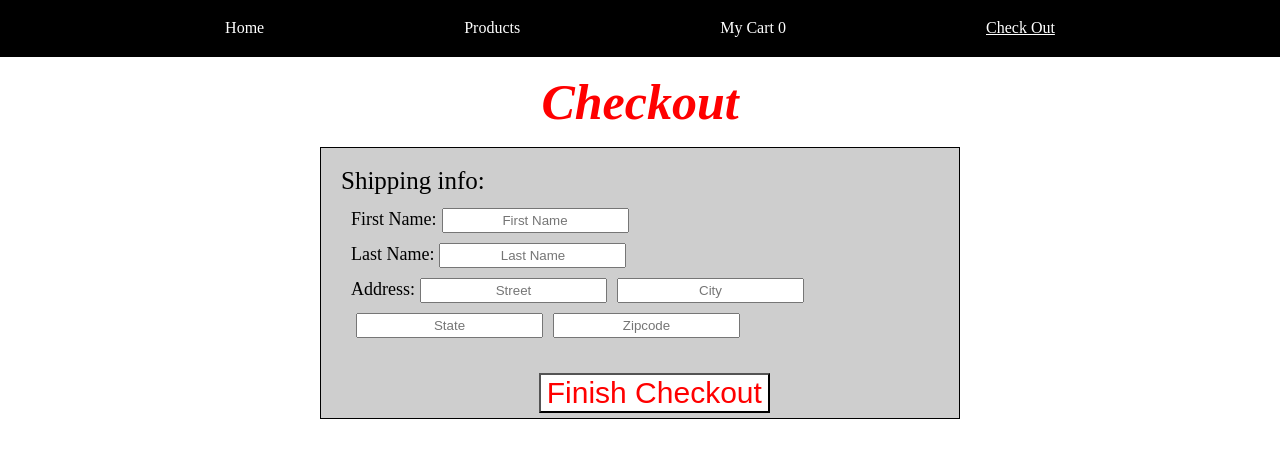
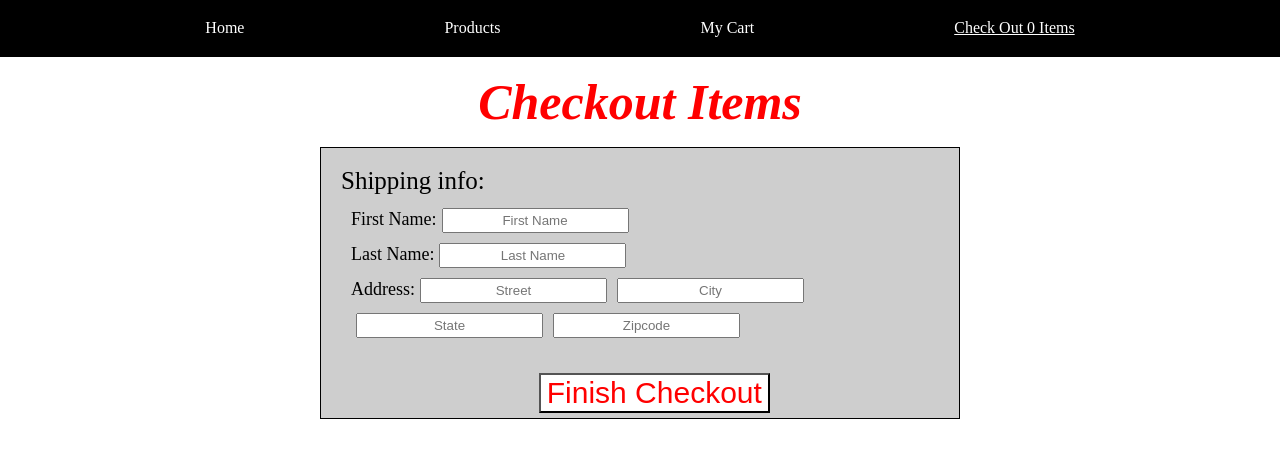
Before and after one commit to NickMo91/ecommerce, a React app: page /Checkout in a window 1280 px wide. Shown: the top 458 px of the page. Built offline with nearby package versions, Linux system fonts and the light colour scheme.

Commit message:
implement redux

```diff
--- a/src/App.jsx
+++ b/src/App.jsx
@@ -1,11 +1,10 @@
 import "./App.scss";
 import React from "react";
-import PRODUCTS from "json/products.json";
 import { BrowserRouter, Switch, Route } from "react-router-dom";
 import { createStore, applyMiddleware } from "redux";
 import { Provider } from "react-redux";
 import reduxThunk from "redux-thunk";
-import reducers from "./reducers";
+import reducers from "reducers";
 import Navigation from "components/Navigation";
 import Home from "pages/Home";
 import FourOhFour from "pages/404";
@@ -15,11 +14,10 @@ import Product from "pages/Product";
 import CheckOut from "pages/Checkout";
 import Item from "pages/Item";
 
-const store = createStore(reducers);
+const store = createStore(reducers, applyMiddleware(reduxThunk));
 
 class App extends React.Component {
 	state = {
-		product: PRODUCTS,
 		cart: [],
 		cartCount: 0,
 	};
@@ -31,7 +29,7 @@ class App extends React.Component {
 	}
 
 	_handleAdd = (itemId) => {
-		const { product, cart } = this.state;
+		const { products, cart } = this.state;
 		this.setState({
 			cart: [...cart, this._getProduct(itemId)],
 			cartCount: cart.length + 1,
@@ -39,7 +37,7 @@ class App extends React.Component {
 	};
 
 	render() {
-		const { product, cart, cartCount } = this.state;
+		const { products, cart, cartCount } = this.state;
 		return (
 			<Provider store={store}>
 				<BrowserRouter>
@@ -57,14 +55,7 @@ class App extends React.Component {
 							}}
 							/>
 							<Route exact path="/success" component={Success}/>
-							<Route exact path="/product" render={(props) => {
-								return (
-									<Product {...props}
-										product={product}
-									/>
-								);
-							}}
-							/>
+							<Route exact path="/product" component={Product}/>
 							<Route exact path="/item/:itemId" render={(props) => {
 								return (
 									<Item
--- /dev/null
+++ b/src/actions/products.js
@@ -0,0 +1,20 @@
+import PRODUCTS from "json/products.json";
+
+export function getProducts() {
+	return {
+		type: "GET_ALL_PRODUCTS",
+		products: PRODUCTS,
+	};
+}
+
+
+export function getOne(productId) {
+	const products = PRODUCTS;
+	return (dispatch) => {
+		const foundProduct = products.find((product) => product.id === productId);
+		return dispatch({
+			type: "GET_ONE_PRODUCT",
+			product: foundProduct,
+		});
+	};
+}
--- a/src/components/Navigation.jsx
+++ b/src/components/Navigation.jsx
@@ -13,11 +13,11 @@ class Navigation extends Component {
 			text: "Products",
 		}, {
 			to: "/cart",
-			text: `My Cart ${cartCount}`,
+			text: "My Cart",
 		},
 		{
 			to: "/checkout",
-			text: "Check Out",
+			text: `Check Out ${cartCount} Items`,
 		},
 		];
 
--- a/src/pages/cart.jsx
+++ b/src/pages/cart.jsx
@@ -11,7 +11,6 @@ class Cart extends Component {
 	}
 	render() {
 		const { cart, cartCount } = this.props;
-		console.log(cart);
 		const totalPrice = cart.reduce(function(prev, item) {
 			return prev + parseFloat(item.price);
 		},0);
@@ -30,7 +29,7 @@ class Cart extends Component {
 				})}
 				<div className="total">
 			 <p className="countTotal">Total Items: { cartCount }</p>
-			 <p className="cart-total-price">Total Price: { totalPrice }</p>
+			 <p className="cart-total-price">Total Price: ${ totalPrice }</p>
 		 </div>
 		 <div className="cart-checkout-button">
 	 						<Link to="/checkout">
--- a/src/pages/checkout.jsx
+++ b/src/pages/checkout.jsx
@@ -3,10 +3,16 @@ import { Link } from "react-router-dom";
 import React, { Component } from "react";
 
 class CheckOut extends Component {
+	constructor(props) {
+		super(props);
+		this.state = {
+		};
+	}
 	render() {
+		const { cartCount } = this.props;
 		return (
 			<div className="checkout-page">
-				<h1 className="checkout-page-header">Checkout</h1>
+				<h1 className="checkout-page-header">Checkout {cartCount} Items</h1>
 				<div className="checkout-page-checkout">
 					<div className="checkout-page-checkout-shipping">
 						<h1>Shipping info:</h1>
--- a/src/pages/product.jsx
+++ b/src/pages/product.jsx
@@ -1,13 +1,18 @@
 import "./Product.scss";
 import React, { Component } from "react";
-import PRODUCTS from "json/products.json";
+import { getProducts } from "actions/products";
 import { Link } from "react-router-dom";
+import { connect } from "react-redux";
 
 class Product extends Component {
+	componentDidMount() {
+		this.props.getProducts();
+	}
 	render() {
+		const { products } = this.props;
 		return (
 			<div className="product-page">
-				{PRODUCTS.map((product, index) => {
+				{products.map((product, index) => {
 					return ([
 						<div className="product-page-products">
 							<h1 className="product-page-products-header">{product.name}</h1>
@@ -29,5 +34,9 @@ class Product extends Component {
 		);
 	}
 }
-
-export default Product;
+function mapStateToProps(state, props) {
+	return {
+		products: state.products.products,
+	};
+}
+export default connect(mapStateToProps, { getProducts })(Product);
--- a/src/reducers/index.js
+++ b/src/reducers/index.js
@@ -1,7 +1,8 @@
 import { combineReducers } from "redux";
+import products from "./products";
 import cart from "./cart";
 import checkout from "./checkout";
 
 
 
-export default combineReducers({ cart, checkout });
+export default combineReducers({ products, cart });
--- /dev/null
+++ b/src/reducers/products.js
@@ -0,0 +1,24 @@
+const INITIAL_STATE = {
+	products: [],
+	activeProduct: null,
+	isLoading: false,
+	error: null,
+};
+
+
+export default function(state = INITIAL_STATE, action) {
+	switch (action.type) {
+	case "GET_ALL_PRODUCTS":
+		return {
+        	...state,
+      	products: action.products,
+    			};
+	case "GET_ONE_PRODUCT":
+      	return {
+			...state,
+			 activeProduct: action.products,
+		};
+	default:
+		return state;
+	}
+}
```
